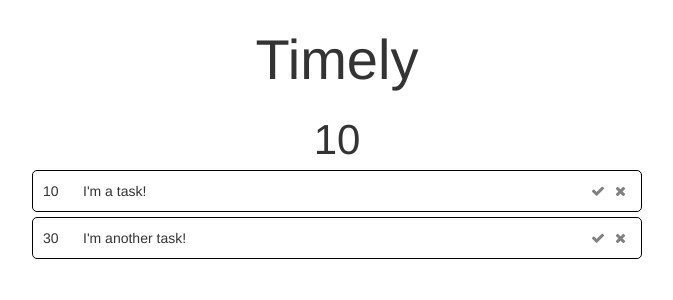
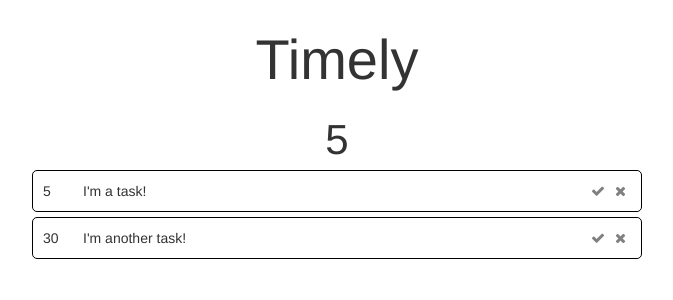
Before and after one commit to czhao39/epochs, a React app: page / in a window 1280 px wide. Shown: the top 300 px of the page, without its empty margins (303-976 px from the left). Built offline with nearby package versions, Linux system fonts and the light colour scheme.

Commit message:
add time countdown

```diff
--- a/src/containers/CurTaskBox.js
+++ b/src/containers/CurTaskBox.js
@@ -6,14 +6,14 @@ import Timer from "../components/Timer";
 
 @connect(function(state) {
     return {
-        task: state.tasks[0],
+        tasks: state.tasks,
     };
 })
 export default class CurTaskBox extends Component {
     render() {
         return (
             <Timer
-                timeRemaining={this.props.task.timeRemaining}
+                timeRemaining={this.props.tasks.length > 0 ? this.props.tasks[0].timeRemaining : 0}
             />
         );
     }
--- a/src/containers/TaskListContainer.js
+++ b/src/containers/TaskListContainer.js
@@ -11,6 +11,19 @@ import { finishTask } from "../actions/finishTask";
     };
 }, { setTimeRemaining, finishTask })
 export default class TaskListContainer extends Component {
+
+    componentDidMount() {
+        setInterval(() => {
+            if (this.props.tasks.length === 0) {
+                return;
+            }
+            this.props.setTimeRemaining(0, this.props.tasks[0].timeRemaining - 1);
+            if (this.props.tasks[0].timeRemaining <= 0) {
+                this.props.finishTask(0, true);
+            }
+        }, 1000);
+    }
+
     render() {
         return (
             <TaskList
```
